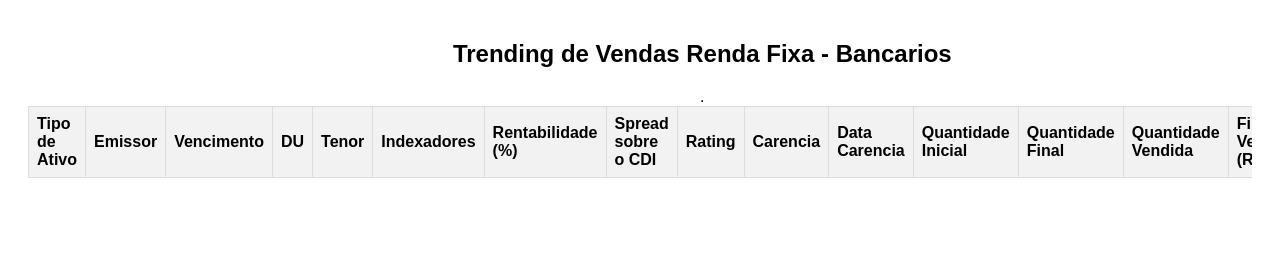
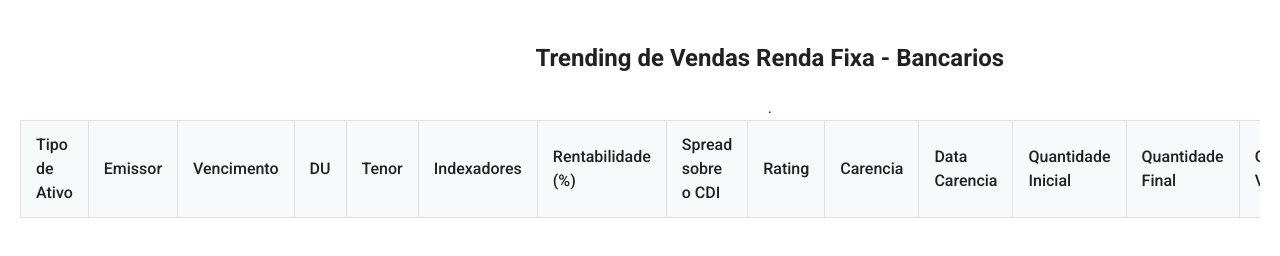
Before and after one commit to LuccaCerfBR/teste_gs_02, a plain HTML site: page index.html in a window 1280 px wide. Drawn offline with Linux system fonts and the light colour scheme; no server answers.

Commit message:
Update style.css

```diff
--- a/style.css
+++ b/style.css
@@ -1,5 +1,22 @@
-body {
-              font-family: Arial, sans-serif;
+@import url('https://fonts.googleapis.com/css2?family=Roboto:wght@400;500;700&display=swap');
+
+:root {
+    --background-color: #ffffff;
+    --text-color: #202124;
+    --border-color: #e0e0e0;
+    --header-bg-color: #f8f9fa;
+    --link-color: #1a73e8;
+    --link-hover-color: #174ea6;
+}
+
+body, html {
+    margin: 0;
+    padding: 0;
+    background-color: var(--background-color);
+    color: var(--text-color);
+    font-family: 'Roboto', sans-serif;
+    font-size: 16px;
+    line-height: 1.5;
 }
 
 #table-container {
@@ -10,21 +27,43 @@ body {
 table {
     width: 100%;
     border-collapse: collapse;
-          }
-
-          table, th, td {
-              border: 1px solid #ddd;
+    box-shadow: 0 2px 6px rgba(0, 0, 0, 0.05);
 }
 
 th, td {
+    border: 1px solid var(--border-color);
     text-align: left;
-              padding: 8px;
+    padding: 12px 15px;
 }
 
 th {
-              background-color: #f2f2f2;
+    background-color: var(--header-bg-color);
+    font-weight: 500;
 }
 
 tr:nth-child(even) {
-              background-color: #f9f9f9;
+    background-color: var(--background-color);
 }
+
+a {
+    color: var(--link-color);
+    text-decoration: none;
+    transition: color 0.2s ease-in-out;
+}
+
+a:hover {
+    color: var(--link-hover-color);
+}
+
+/* Media query for mobile devices */
+@media (max-width: 600px) {
+    th, td {
+        padding: 10px;
+    }
+
+    /* Responsive table */
+    table {
+        display: block;
+        overflow-x: scroll;
+    }
+}
```
Lines whose indentation alone changed are shown as unchanged.
